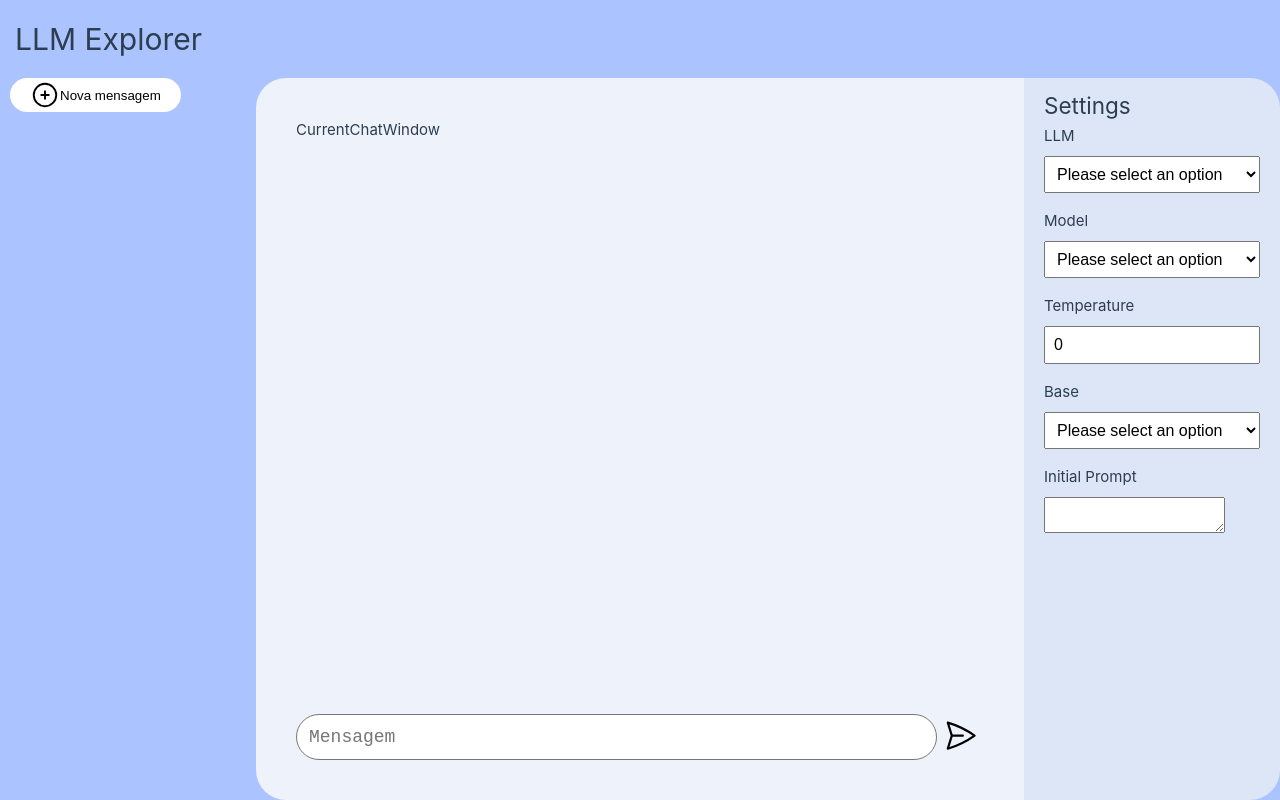
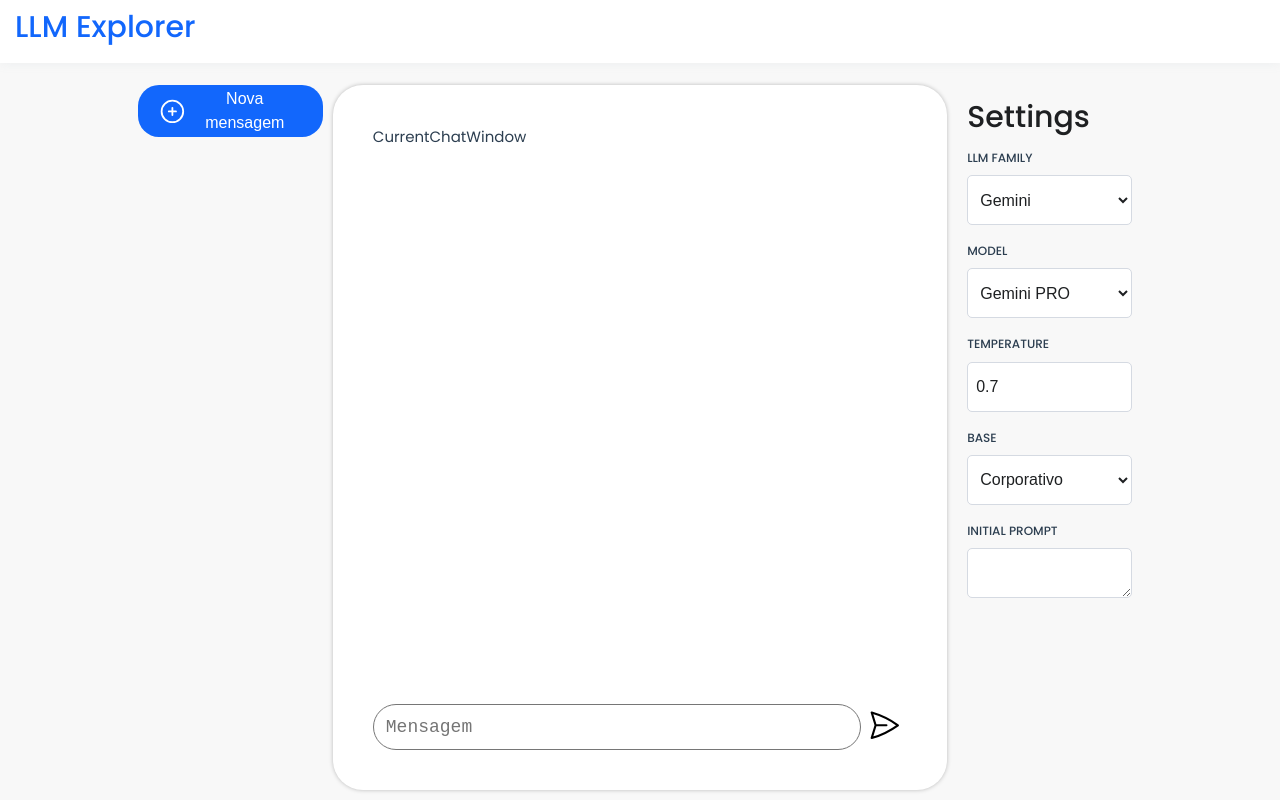
Before and after one commit to anndreyy/llm-explorer-vue, a Vue app: page / in a window 1280 px wide. Built offline with nearby package versions, Linux system fonts and the light colour scheme.

Commit message:
ajuste no layout

```diff
--- a/src/App.vue
+++ b/src/App.vue
@@ -4,9 +4,13 @@ import { RouterLink, RouterView } from 'vue-router'
 </script>
 
 <template>
-
-  <RouterView />
+  <!-- Cabeçalho -->
+  <header class="chat-header">
+    <h1>LLM Explorer</h1>
+  </header>
+  <div class="conteiner">
+    <RouterView />
+  </div>
 </template>
 
-<style scoped>
-</style>
+<style scoped></style>
--- a/src/assets/base.css
+++ b/src/assets/base.css
@@ -1,4 +1,6 @@
 /* color palette from <https://github.com/vuejs/theme> */
+@import url('https://fonts.googleapis.com/css2?family=Poppins:ital,wght@0,100;0,200;0,300;0,400;0,500;0,600;0,700;0,800;0,900;1,100;1,200;1,300;1,400;1,500;1,600;1,700;1,800;1,900&display=swap');
+
 :root {
   --vt-c-white: #ffffff;
   --vt-c-white-soft: #f8f8f8;
@@ -61,26 +63,77 @@
 body {
   min-height: 100vh;
   color: var(--color-text);
-  background: var(--color-background);
+  background: var(--color-background-soft);
   transition:
     color 0.5s,
     background-color 0.5s;
   line-height: 1.6;
-  font-family:
-    Inter,
-    -apple-system,
-    BlinkMacSystemFont,
-    'Segoe UI',
-    Roboto,
-    Oxygen,
-    Ubuntu,
-    Cantarell,
-    'Fira Sans',
-    'Droid Sans',
-    'Helvetica Neue',
-    sans-serif;
+  font-family: 'Poppins', sans-serif;
   font-size: 15px;
   text-rendering: optimizeLegibility;
   -webkit-font-smoothing: antialiased;
   -moz-osx-font-smoothing: grayscale;
 }
+
+
+.h1, .h2, .h3, .h4, .h5, .h6, h1, h2, h3, h4, h5, h6{
+  margin-bottom: 0.5rem;
+  font-weight: 300;
+  line-height: 1.5;
+  color: #1e2022;
+}
+
+.font-weight-medium {
+  font-weight: 500!important;
+}
+
+.form-control {
+  display: block;
+  width: 100%;
+  height: calc(1.5em + 1.625rem);
+  padding: 0.75rem 1rem;
+  font-size: 1rem;
+  font-weight: 400;
+  line-height: 1.5;
+  color: #1e2022;
+  background-color: #fff;
+  background-clip: padding-box;
+  border: 0.0625rem solid #d5dae2;
+  border-radius: 0.3125rem;
+  transition: border-color .15s ease-in-out,box-shadow .15s ease-in-out;
+}
+
+.form-label {
+  display: block;
+  text-transform: uppercase;
+  font-size: 80%;
+  font-weight: 500;
+}
+
+textarea {
+  overflow: auto;
+  resize: vertical;
+}
+
+.btn {
+  display: inline-block;
+  font-weight: 500;
+  color: #1e2022;
+  text-align: center;
+  vertical-align: middle;
+  -webkit-user-select: none;
+  -moz-user-select: none;
+  -ms-user-select: none;
+  user-select: none;
+  background-color: transparent;
+  border: 0.0625rem solid transparent;
+  padding: 0.75rem 1rem;
+  font-size: 1rem;
+  line-height: 1.5;
+  border-radius: 0.3125rem;
+  transition: all .2s ease-in-out;
+}
+
+:focus-visible {
+  outline: #1267fc auto 1px;
+}
--- a/src/assets/main.scss
+++ b/src/assets/main.scss
@@ -1,7 +1,6 @@
 @import "./base.css";
 
 button.default {
-  background: white;
   border: 0;
   cursor: pointer;
   display: flex;
@@ -9,36 +8,48 @@ button.default {
   align-items: center;
   border-radius: 21px;
   padding: 2px 20px;
+  background-color: #1267fc;
+  border-color: #1267fc;
+  color: white;
 
   svg {
     width: 30px;
   }
 }
 
-body {
+div.conteiner {
   display: flex;
-  background-color: #abc4ff;
   flex-direction: row;
   justify-content: center;
+  height: 100vh;
+  position: absolute;
+  top: 0;
+  z-index: 0;
+  padding-top: 85px;
+  width: 100vw;
 }
 
 .chat-container {
   display: grid;
-  grid-template-rows: auto 1fr;
-  grid-template-columns: 1fr 3fr 1fr;
-  grid-template-areas:
-    "header header header"
-    "history chat settings";
-  height: 100vh;
-  min-width: 80vw;
-
-  // color: white;
+  grid-template-columns: 1fr 3fr 1fr; /* Ajusta as proporções das colunas */
+  grid-template-areas: "history chat settings";
+  width: 80%; /* Ajusta a largura para ocupar toda a largura disponível */
+  height: 100%; /* Ajusta a altura para ocupar toda a altura disponível */
 }
 
 .chat-header {
   grid-area: header;
   /* Estilos para o cabeçalho */
-  padding: 15px;
+  padding: 5px 15px;
+  background-color: #fff;
+  box-shadow: 0 1px 10px rgba(151,164,175,.1);
+  margin-bottom: 30px;
+  z-index: 1;
+
+  h1{
+    color: #1267fc;
+    font-weight: 500;
+  }
 }
 
 .chat-history {
@@ -48,9 +59,9 @@ body {
 }
 
 .current-chat {
+  background: var(--color-background);
   grid-area: chat;
   /* Estilos para o chat atual */
-  background: #edf2fb;
   padding: 40px;
   display: grid;
   grid-template-rows: 1fr auto;
@@ -59,9 +70,11 @@ body {
     "messages"
     "input";
   border-top-left-radius: 30px;
-  /* border-top-right-radius: 30px; */
-  /* border-bottom-right-radius: 30px; */
+  border-top-right-radius: 30px;
+  border-bottom-right-radius: 30px;
   border-bottom-left-radius: 30px;
+  box-shadow: 0 0 4px rgba(0, 0, 0, 0.25);
+  margin-bottom: 10px;
 
   .message-input-field {
     display: flex;
@@ -89,7 +102,6 @@ body {
   grid-area: settings;
   /* Estilos para as configurações */
   padding: 0px 10px;
-  background: #dce6f7;
   border-top-right-radius: 30px;
   border-bottom-right-radius: 30px;
 
--- a/src/components/Chat/ChatHistoryPanel.vue
+++ b/src/components/Chat/ChatHistoryPanel.vue
@@ -1,6 +1,6 @@
 <template>
     <div >
-        <button class="add-message-button default">
+        <button class="add-message-button default btn">
             <IconPlus />
             Nova mensagem
         </button>
--- a/src/components/Chat/ChatSettingsSidebar.vue
+++ b/src/components/Chat/ChatSettingsSidebar.vue
@@ -2,50 +2,51 @@
     <div class="chat-settings-sidebar">
 
         <div class="form">
-            <h2>Settings</h2>
+            <h1 class="font-weight-medium">Settings</h1>
             <form @submit.prevent="submitForm">
                 <div class="form-group">
-                    <label for="llm">LLM</label>
-                    <select id="llm" v-model="form.llm" required>
+                    <label for="llm" class="form-label">LLM Family</label>
+                    <select id="llm" v-model="form.llm" required class="form-control">
                         <option value="">Please select an option</option>
-                        <option value="llm1">LLM 1</option>
-                        <option value="llm2">LLM 2</option>
-                        <option value="llm3">LLM 3</option>
+                        <option value="Gemini">Gemini</option>
+                        <option value="llm2">GPT4</option>
+                        <option value="llm3">GPT3.5</option>
                     </select>
                 </div>
 
                 <div class="form-group">
-                    <label for="model">Model</label>
-                    <select id="model" v-model="form.model" required>
+                    <label for="model" class="form-label">Model</label>
+                    <select id="model" v-model="form.model" required class="form-control">
                         <option value="">Please select an option</option>
-                        <option value="model1">Model 1</option>
-                        <option value="model2">Model 2</option>
-                        <option value="model3">Model 3</option>
+                        <option value="Gemini PRO">Gemini PRO</option>
+                        <option value="model2">GPT 4</option>
+                        <option value="model3">GPT 4 Turbo</option>
+                        <option value="model3">GPT 3.5 Turbo</option>
                     </select>
                 </div>
 
                 <div class="form-group">
-                    <label for="temperature">Temperature</label>
-                    <input type="number" id="temperature" v-model.number="form.temperature" min="0" step="any" required>
+                    <label for="temperature" class="form-label">Temperature</label>
+                    <input type="number" id="temperature" v-model.number="form.temperature" min="0.0" max="0.9" step="any" required class="form-control">
                 </div>
 
                 <div class="form-group">
-                    <label for="base">Base</label>
-                    <select id="base" v-model="form.base" @change="checkForFileImport" required>
+                    <label for="base" class="form-label">Base</label>
+                    <select id="base" v-model="form.base" @change="checkForFileImport" required class="form-control">
                         <option value="">Please select an option</option>
-                        <option value="option1">Option 1</option>
+                        <option value="option1">Corporativo</option>
                         <option value="option2">Option 2</option>
                         <option value="import">Import File</option>
                     </select>
                 </div>
 
                 <div v-if="showFileInput" class="form-group">
-                    <input type="file" @change="handleFileUpload">
+                    <input type="file" @change="handleFileUpload" class="form-control">
                 </div>
 
                 <div class="form-group">
-                    <label for="initialPrompt">Initial Prompt</label>
-                    <textarea id="initialPrompt" v-model="form.initialPrompt" required>Default value</textarea>
+                    <label for="initialPrompt" class="form-label">Initial Prompt</label>
+                    <textarea id="initialPrompt" v-model="form.initialPrompt" required class="form-control">Default value</textarea>
                 </div>
 
             </form>
@@ -58,10 +59,10 @@
 import { ref } from 'vue';
 
 const form = ref({
-    llm: '',
-    model: '',
-    temperature: 0,
-    base: ''
+    llm: 'Gemini',
+    model: 'Gemini PRO',
+    temperature: 0.7,
+    base: 'option1'
 });
 
 const showFileInput = ref(false);
--- a/src/views/ChatView.vue
+++ b/src/views/ChatView.vue
@@ -6,10 +6,6 @@ import ChatSettingsSidebar from '../components/Chat/ChatSettingsSidebar.vue'
 
 <template>
   <div class="chat-container">
-    <!-- Cabeçalho -->
-    <header class="chat-header">
-      <h1>LLM Explorer</h1>
-    </header>
 
     <!-- Corpo Principal -->
     <!-- Painel de histórico de chats -->
```
Also changed, not shown: src/components/Chat/MessageInputField.vue (+2 -8 lines).
